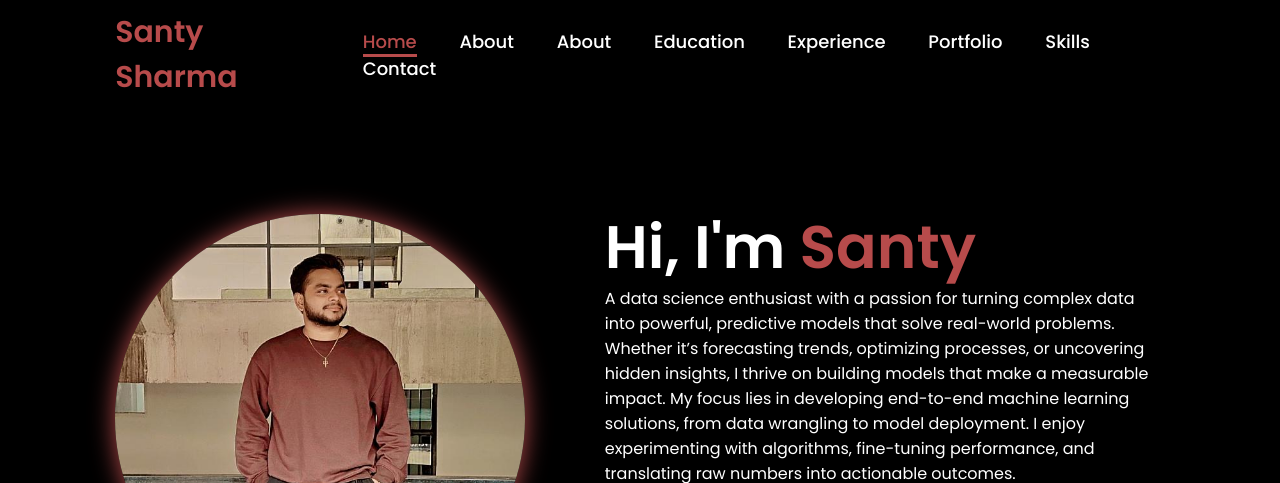
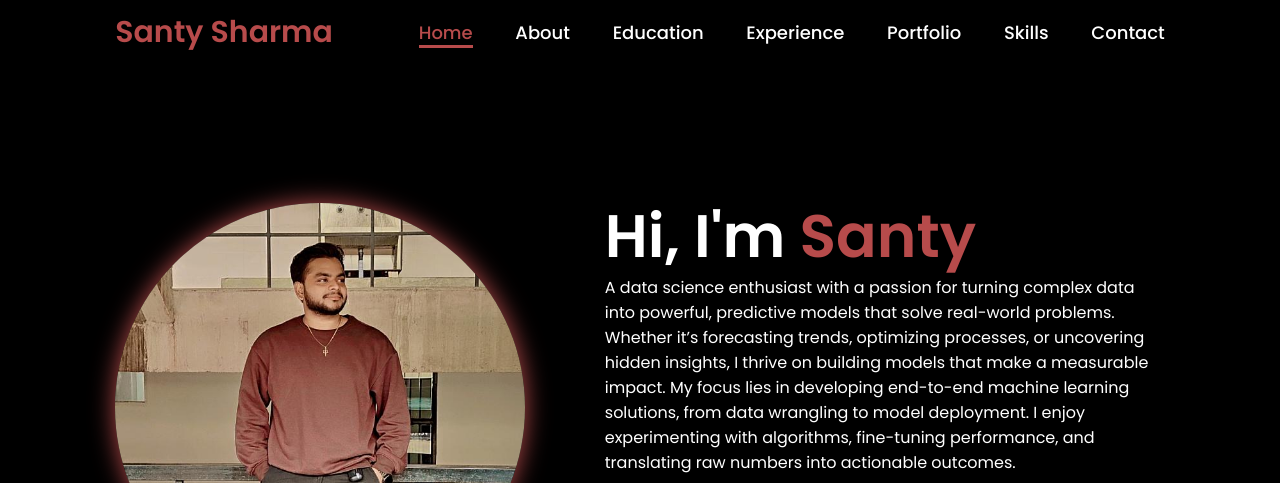
Before and after one commit to santysharmaa/portfolio_2, a plain HTML site: page index.html in a window 1280 px wide. Shown: the top 483 px of the page. Drawn offline with Linux system fonts and the light colour scheme.

Commit message:
fixed some errors

```diff
--- a/index.html
+++ b/index.html
@@ -13,7 +13,6 @@
     <nav>
   <a href="#home" class="nav-link active">Home</a>
   <a href="#about" class="nav-link">About</a>
-  <a href="#about" class="nav-link">About</a>
   <a href="#education" class="nav-link">Education</a>
   <a href="#experience" class="nav-link">Experience</a>
   <a href="#projects" class="nav-link">Portfolio</a>
@@ -24,7 +23,7 @@
       <i class="fas fa-bars"></i>
     </div>
   </header>
-rinki
+
   <!-- Home Section -->
   <section id="home" class="home">
     <div class="home-img" id="home-img-container">
```
